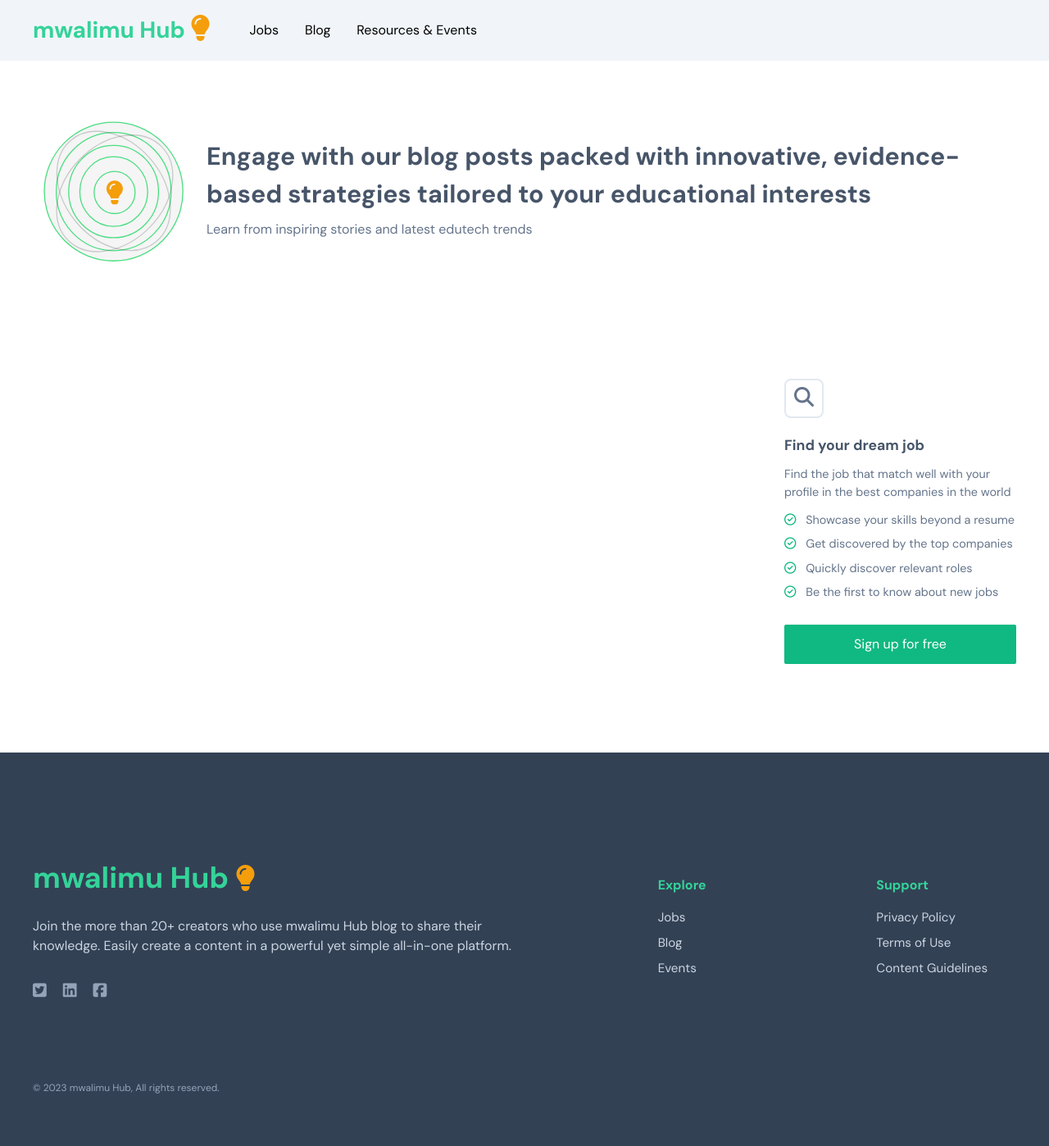
After one commit to kitindi/elimu_tech, a Django app: template templates/schools/posts.html in a window 1280 px wide. The commit adds this page. Shown: the whole page at 82% size. Run offline with Django 3.2, Linux system fonts and the light colour scheme; the template is opened without the code that fills it, so the values that code supplies are empty; some libraries are stand-ins or nearby versions.

Commit message:
updated job detail ui and added blog posts page

```diff
--- a/schools/views.py
+++ b/schools/views.py
@@ -43,3 +43,7 @@ def jobdetails(request, id):
 
 def schools(request):
     return render(request, "schools/schools.html")
+
+
+def posts(request):
+    return render(request, "schools/posts.html")
--- a/teacherzboard/urls.py
+++ b/teacherzboard/urls.py
@@ -3,13 +3,14 @@ from django.conf import settings
 from django.conf.urls.static import static
 from django.conf.urls.static import static
 from django.urls import path, include
-from schools.views import home, jobboard, jobdetails
+from schools.views import home, jobboard, jobdetails, posts
 
 urlpatterns = [
     path("admin/", admin.site.urls),
     path("", home, name="home"),
     path("jobs/", jobboard, name="jobs"),
     path("job/<int:id>", jobdetails, name="job"),
+    path("blog/", posts, name="blog"),
     path("ckeditor5/", include("django_ckeditor_5.urls")),
 ]
 
--- a/templates/base.html
+++ b/templates/base.html
@@ -47,7 +47,8 @@
           ></a>
 
           <div class="flex gap-8">
-            <a href="{% url 'jobs' %}">Jobs</a><a href="">Blog</a
+            <a href="{% url 'jobs' %}">Jobs</a
+            ><a href="{% url 'blog' %}">Blog</a
             ><a href="">Resources & Events</a>
           </div>
         </div>
--- a/templates/schools/jobboard.html
+++ b/templates/schools/jobboard.html
@@ -29,7 +29,7 @@
     </div>
   </div>
 </section>
-<section class="w-full py-30">
+<section class="w-full">
   <div class="w-full max-w-[1200px] mx-auto py-8 grid grid-cols-12 gap-3">
     <div class="col-span-9 py-4 pr-8">
       {% for job in jobs %}
--- /dev/null
+++ b/templates/schools/posts.html
@@ -0,0 +1,81 @@
+{% extends 'base.html' %} {% load static %}{% block content %}
+<section class="w-full h-[40vh] flex items-center justify-center">
+  <div class="w-full max-w-[1200px] mx-auto py-8 grid grid-cols-12">
+    <div class="col-span-2">
+      <img src="{% static 'images/blog_banner.svg' %}" alt="" class="h-56" />
+    </div>
+    <div class="col-span-10 flex items-center justify-start pl-3">
+      <div>
+        <h2 class="text-[1.9rem] text-slate-600 font-semibold">
+          Engage with our blog posts packed with innovative, evidence-based
+          strategies tailored to your educational interests
+        </h2>
+        <p class="text-slate-500 py-2">
+          Learn from inspiring stories and latest edutech trends
+        </p>
+      </div>
+    </div>
+  </div>
+</section>
+<section class="w-full py-30">
+  <div class="w-full max-w-[1200px] mx-auto py-8 grid grid-cols-12 gap-3">
+    <div class="col-span-9 py-4 pr-8"></div>
+    <div class="col-span-3 py-9">
+      <div class="pl-2 h-fit">
+        <div
+          class="h-12 w-12 border-2 border-slate-200 flex justify-center items-center rounded-lg"
+        >
+          <div>
+            <i
+              class="fa-solid fa-magnifying-glass text-[1.5rem] text-slate-500"
+            ></i>
+          </div>
+        </div>
+        <div class="py-5">
+          <h3 class="text-[1.1rem] font-semibold text-slate-600 mb-3">
+            Find your dream job
+          </h3>
+          <p class="text-[.9rem] text-slate-500 mb-3">
+            Find the job that match well with your profile in the best companies
+            in the world
+          </p>
+          <ul>
+            <li class="text-[.9rem] my-2 text-slate-500">
+              <span
+                ><i class="fa-regular fa-circle-check text-emerald-500 mr-2"></i
+              ></span>
+              Showcase your skills beyond a resume
+            </li>
+            <li class="text-[.9rem] my-2 text-slate-500">
+              <span
+                ><i class="fa-regular fa-circle-check text-emerald-500 mr-2"></i
+              ></span>
+              Get discovered by the top companies
+            </li>
+            <li class="text-[.9rem] my-2 text-slate-500">
+              <span
+                ><i class="fa-regular fa-circle-check text-emerald-500 mr-2"></i
+              ></span>
+              Quickly discover relevant roles
+            </li>
+            <li class="text-[.9rem] my-2 text-slate-500">
+              <span
+                ><i class="fa-regular fa-circle-check text-emerald-500 mr-2"></i
+              ></span>
+              Be the first to know about new jobs
+            </li>
+          </ul>
+          <div class="py-5">
+            <a
+              href=""
+              class="bg-emerald-500 text-white py-3 px-3 w-full rounded-sm block w-full text-center"
+              >Sign up for free</a
+            >
+          </div>
+        </div>
+      </div>
+    </div>
+  </div>
+</section>
+
+{% endblock content %}
```
Also changed, not shown: templates/schools/jobdetails.html (+9 -13 lines), schools/static/images/blog.png (added), schools/static/images/blog_banner.svg (added).
